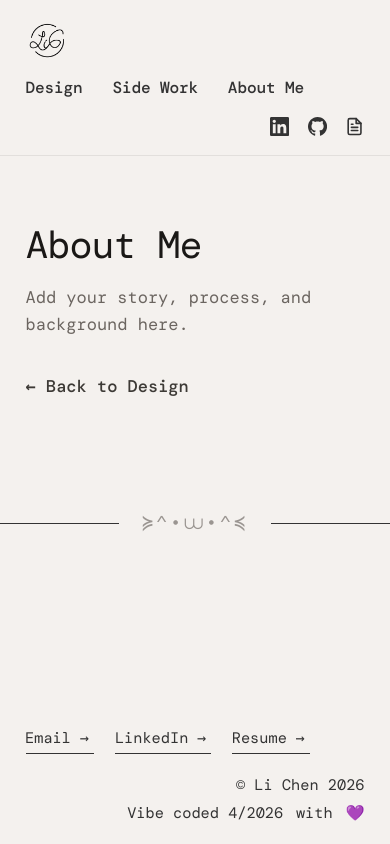
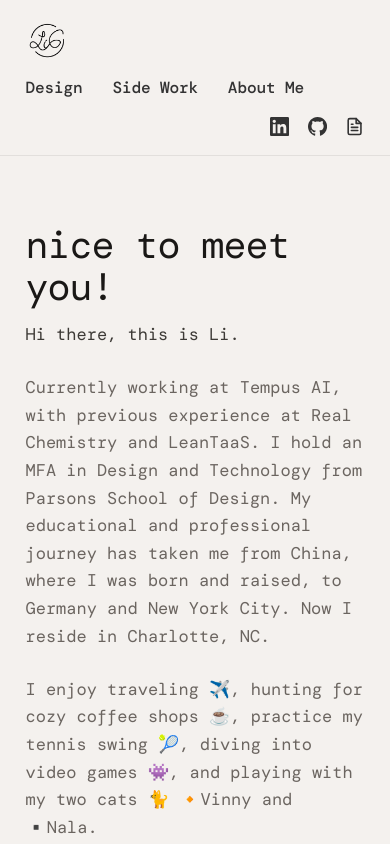
Before and after one commit to chenlichenli/my-portfolio, a React (Vite) app: page /about in a window 390 px wide. Shown: the top 844 px of the page. Built offline with nearby package versions, Linux system fonts and the light colour scheme; a web font is replaced by a local one.

Commit message:
refactor: update footer layout and styles for improved responsiveness and clarity

```diff
--- a/src/App.css
+++ b/src/App.css
@@ -180,15 +180,14 @@
   }
 }
 
-/* Between main and footer; replaces a plain full-width border-top on the footer */
+/* Top of footer; full-width rule + glyph above links */
 .site-footer-divider {
   display: flex;
   align-items: center;
   gap: 1rem 1.35rem;
   box-sizing: border-box;
-  width: 100vw;
-  max-width: none;
-  margin: 2.75rem calc(50% - 50vw) 0;
+  width: 100%;
+  margin: 2.75rem 0 0;
   user-select: none;
 }
 
@@ -210,15 +209,16 @@
   opacity: 0.65;
 }
 
-/* Match .site-header-inner vertical rhythm (1.1rem 1.5rem) */
+/* Divider is first child; padding lives on inner so the rule stays edge-to-edge */
 .site-footer {
-  padding: 1.1rem 1.5rem;
+  padding: 0;
   margin-top: 0;
 }
 
 .site-footer-inner {
   max-width: 1120px;
   margin: 0 auto;
+  padding: 1.1rem 1.5rem;
   display: flex;
   flex-wrap: wrap;
   align-items: center;
--- a/src/components/layout/SiteLayout.tsx
+++ b/src/components/layout/SiteLayout.tsx
@@ -151,8 +151,9 @@ export function SiteLayout({ children }: { children: ReactNode }) {
         </div>
       </header>
 
-      <main className="site-main">
-        {children}
+      <main className="site-main">{children}</main>
+
+      <footer className="site-footer">
         <div className="site-footer-divider" role="presentation">
           <span className="site-footer-divider-line" aria-hidden="true" />
           <span className="site-footer-divider-glyph" aria-hidden="true">
@@ -160,9 +161,6 @@ export function SiteLayout({ children }: { children: ReactNode }) {
           </span>
           <span className="site-footer-divider-line" aria-hidden="true" />
         </div>
-      </main>
-
-      <footer className="site-footer">
         <div className="site-footer-inner">
           <nav className="site-footer-links" aria-label="Contact links">
             <SiteFooterLink href={FOOTER_EMAIL} label="Email" />
--- /dev/null
+++ b/src/pages/About.tsx
@@ -0,0 +1,26 @@
+export function About() {
+  return (
+    <article className="mx-auto max-w-2xl px-6 py-16 md:px-8">
+      <div className="space-y-6 text-[var(--text)] leading-relaxed">
+        <div className="space-y-3">
+          <h1 className="font-sans text-4xl font-normal leading-[1.1] tracking-tight text-[var(--text-heading)] md:text-5xl lg:text-6xl">
+            nice to meet you!
+          </h1>
+          <p>Hi there, this is Li.</p>
+        </div>
+
+        <p className="text-[var(--text-muted)]">
+          Currently working at Tempus AI, with previous experience at Real Chemistry and LeanTaaS. I
+          hold an MFA in Design and Technology from Parsons School of Design. My educational and
+          professional journey has taken me from China, where I was born and raised, to Germany and
+          New York City. Now I reside in Charlotte, NC.
+        </p>
+
+        <p className="text-[var(--text-muted)]">
+          I enjoy traveling ✈️, hunting for cozy coffee shops ☕️, practice my tennis swing 🎾,
+          diving into video games 👾, and playing with my two cats 🐈 🔸Vinny and ▪️Nala.
+        </p>
+      </div>
+    </article>
+  )
+}
--- a/src/pages/index.ts
+++ b/src/pages/index.ts
@@ -1,2 +1,3 @@
+export { About } from './About'
 export { Home } from './Home'
 export { PlaceholderPage } from './PlaceholderPage'
--- a/src/routes.tsx
+++ b/src/routes.tsx
@@ -1,5 +1,5 @@
 import { Route, Routes } from 'react-router-dom'
-import { Home, PlaceholderPage } from './pages'
+import { About, Home, PlaceholderPage } from './pages'
 
 export function AppRoutes() {
   return (
@@ -14,15 +14,7 @@ export function AppRoutes() {
           />
         }
       />
-      <Route
-        path="/about"
-        element={
-          <PlaceholderPage
-            title="About Me"
-            description="Add your story, process, and background here."
-          />
-        }
-      />
+      <Route path="/about" element={<About />} />
       <Route
         path="/tempus-one"
         element={
```
